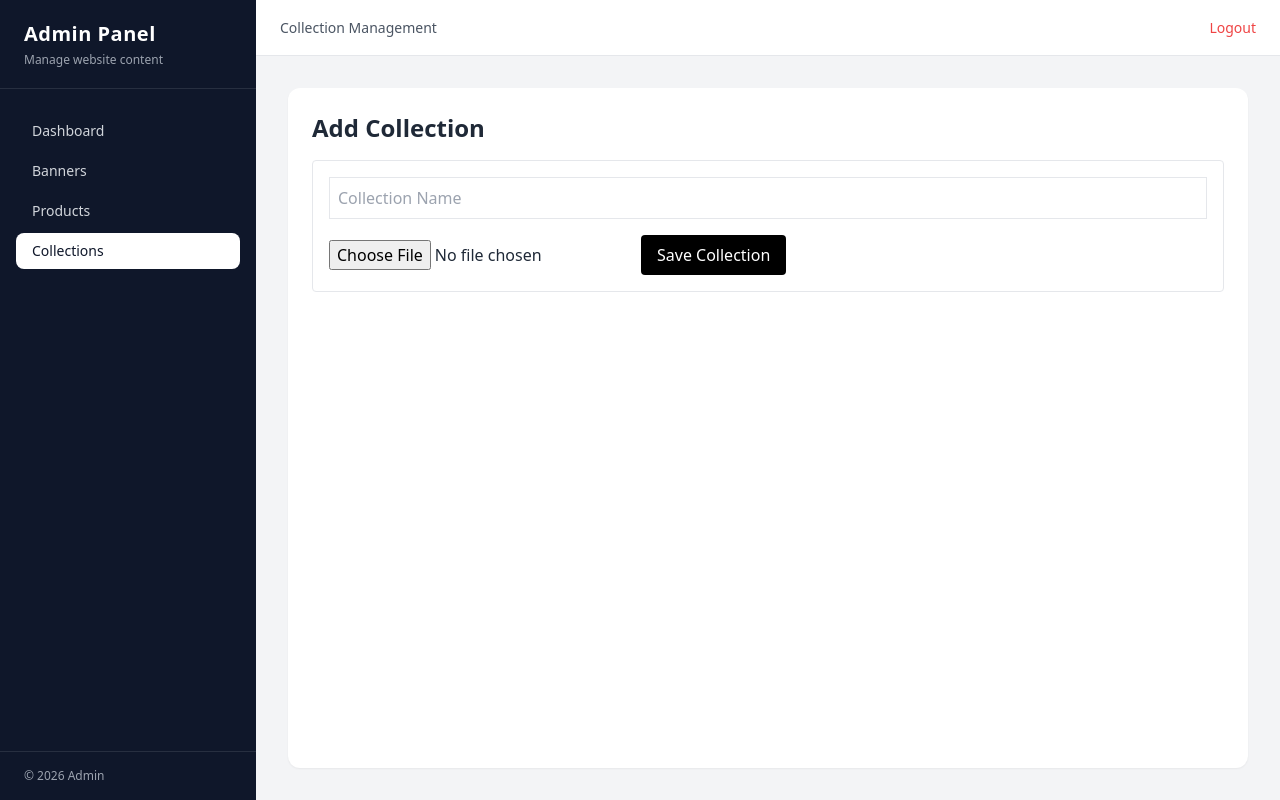
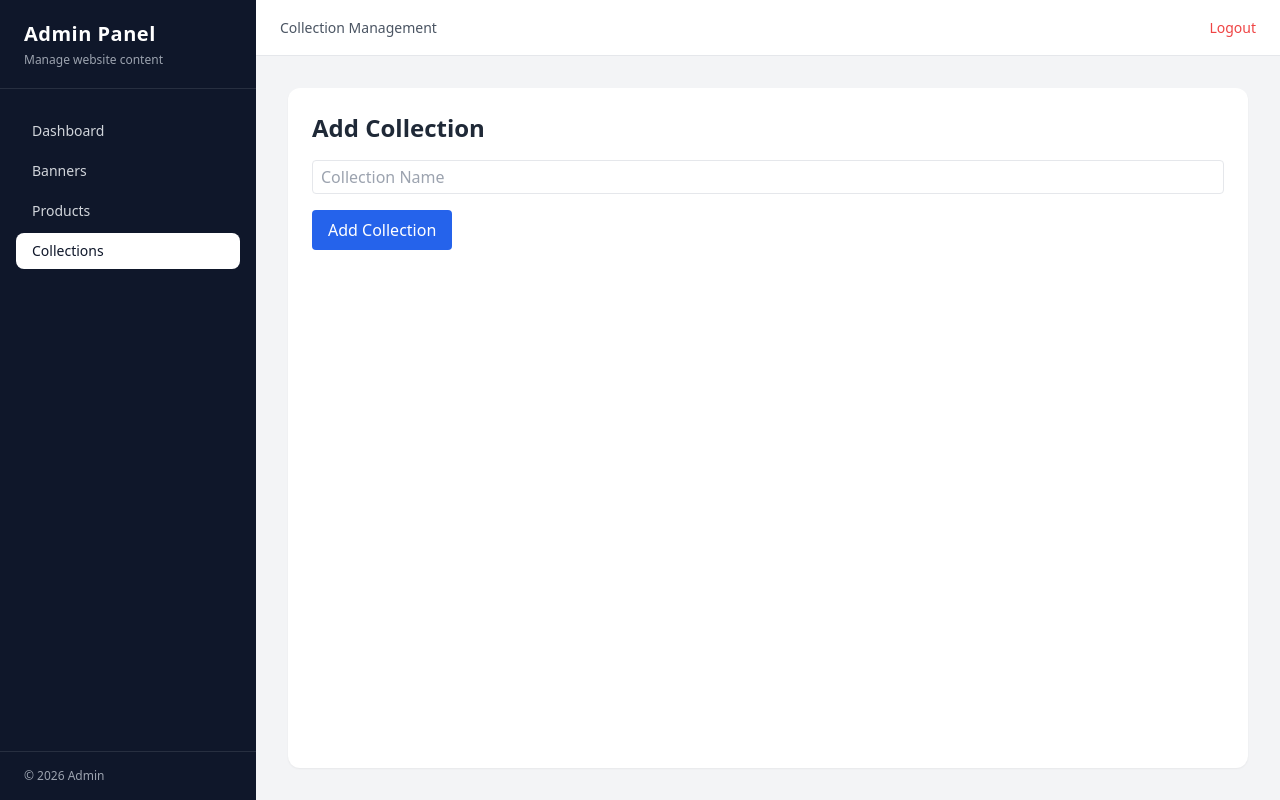
Before and after one commit to taranpe/askrajni, a Next.js app: page /admin/collections/create in a window 1280 px wide. Built offline with nearby package versions, Linux system fonts and the light colour scheme.

Commit message:
commit s

```diff
--- a/app/(admin)/admin/collections/page.tsx
+++ b/app/(admin)/admin/collections/page.tsx
@@ -15,9 +15,17 @@ export default function CollectionsPage() {
   const [collections, setCollections] = useState<Collection[]>([]);
   const [editData, setEditData] = useState<Collection | null>(null);
 
+  // Fetch all collections from API
   const loadCollections = async () => {
-    const res = await fetch("/api/collections");
-    setCollections(await res.json());
+    try {
+      const res = await fetch("/api/collections", { cache: "no-store" });
+      if (!res.ok) throw new Error("Failed to fetch collections");
+
+      const data: Collection[] = await res.json();
+      setCollections(data);
+    } catch (error) {
+      console.error("Error fetching collections:", error);
+    }
   };
 
   useEffect(() => {
@@ -25,8 +33,14 @@ export default function CollectionsPage() {
   }, []);
 
   const deleteCollection = async (id: number) => {
-    await fetch(`/api/collections?id=${id}`, { method: "DELETE" });
-    loadCollections();
+    try {
+      const res = await fetch(`/api/collections?id=${id}`, { method: "DELETE" });
+      if (!res.ok) throw new Error("Failed to delete collection");
+
+      loadCollections();
+    } catch (error) {
+      console.error("Error deleting collection:", error);
+    }
   };
 
   return (
--- a/components/admin/CollectionForm.tsx
+++ b/components/admin/CollectionForm.tsx
@@ -1,86 +1,65 @@
 "use client";
 
-import { useEffect, useState } from "react";
+import { useState, useEffect } from "react";
+
+type Collection = {
+  id: number;
+  name: string;
+  slug?: string;
+  image_url?: string;
+};
 
 type CollectionFormProps = {
-  defaultData?: any;
-  onSuccess: () => void;
+  defaultData?: Collection | null;
+  onSuccess?: () => void;
 };
 
-export default function CollectionForm({
-  defaultData,
-  onSuccess,
-}: CollectionFormProps) {
+export default function CollectionForm({ defaultData = null, onSuccess }: CollectionFormProps) {
   const [name, setName] = useState("");
-  const [image, setImage] = useState<File | null>(null);
-  const [preview, setPreview] = useState<string | null>(null);
 
   useEffect(() => {
     if (defaultData) {
       setName(defaultData.name);
-      setPreview(defaultData.image_url || null);
-    } else {
-      setName("");
-      setImage(null);
-      setPreview(null);
     }
   }, [defaultData]);
 
-  const submit = async (e: React.FormEvent) => {
+  const handleSubmit = async (e: React.FormEvent) => {
     e.preventDefault();
 
-    const formData = new FormData();
-    formData.append("name", name);
+    const method = defaultData ? "PUT" : "POST";
+    const idQuery = defaultData ? `?id=${defaultData.id}` : "";
 
-    if (image) {
-      formData.append("image", image);
+    try {
+      const res = await fetch(`/api/collections${idQuery}`, {
+        method,
+        headers: { "Content-Type": "application/json" },
+        body: JSON.stringify({ name }),
+      });
+
+      if (!res.ok) throw new Error("Failed to save collection");
+
+      setName("");
+      if (onSuccess) onSuccess();
+    } catch (error) {
+      console.error(error);
     }
-
-    if (defaultData?.id) {
-      formData.append("id", defaultData.id);
-    }
-
-    await fetch("/api/collections", {
-      method: "POST", // ✅ ALWAYS POST
-      body: formData,
-    });
-
-    setName("");
-    setImage(null);
-    setPreview(null);
-    onSuccess();
   };
 
   return (
-    <form onSubmit={submit} className="space-y-4 border p-4 rounded bg-white">
+    <form onSubmit={handleSubmit} className="space-y-4">
       <input
+        type="text"
         value={name}
         onChange={(e) => setName(e.target.value)}
         placeholder="Collection Name"
-        className="border p-2 w-full"
+        className="border px-2 py-1 rounded w-full"
         required
       />
-
-      <input
-        type="file"
-        accept="image/*"
-        onChange={(e) => {
-          const file = e.target.files?.[0] || null;
-          setImage(file);
-          if (file) setPreview(URL.createObjectURL(file));
-        }}
-        required={!defaultData}
-      />
-
-      {preview && (
-        <img
-          src={preview}
-          className="w-20 h-20 object-cover rounded border"
-        />
-      )}
-
-      <button className="bg-black text-white px-4 py-2 rounded">
-        {defaultData ? "Update Collection" : "Save Collection"}
+      <button
+        type="submit"
+        className="bg-blue-600 text-white px-4 py-2 rounded hover:bg-blue-700"
+      >
+        {defaultData ? "Update Collection" : "Add Collection"}
       </button>
     </form>
   );
```
